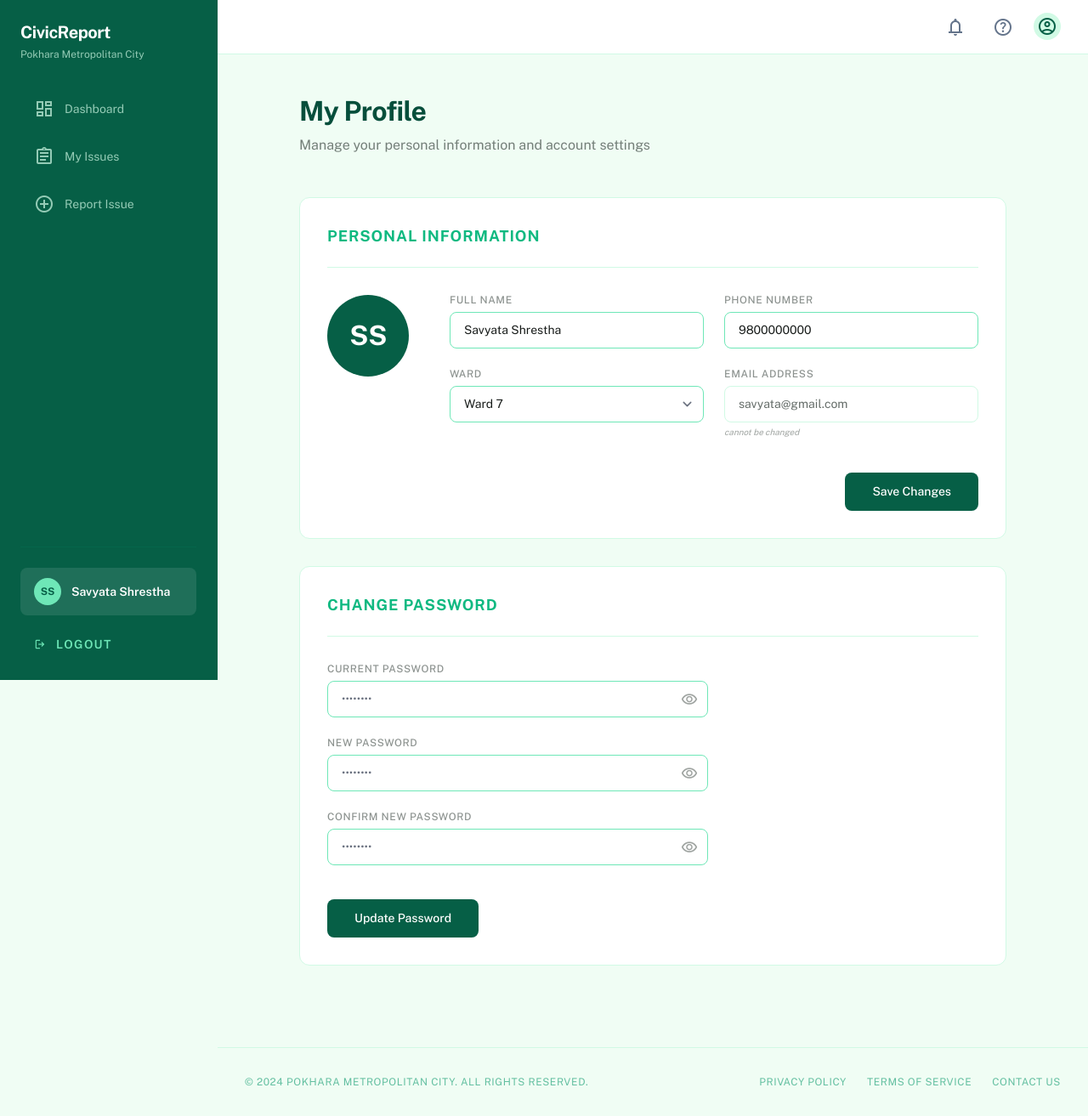
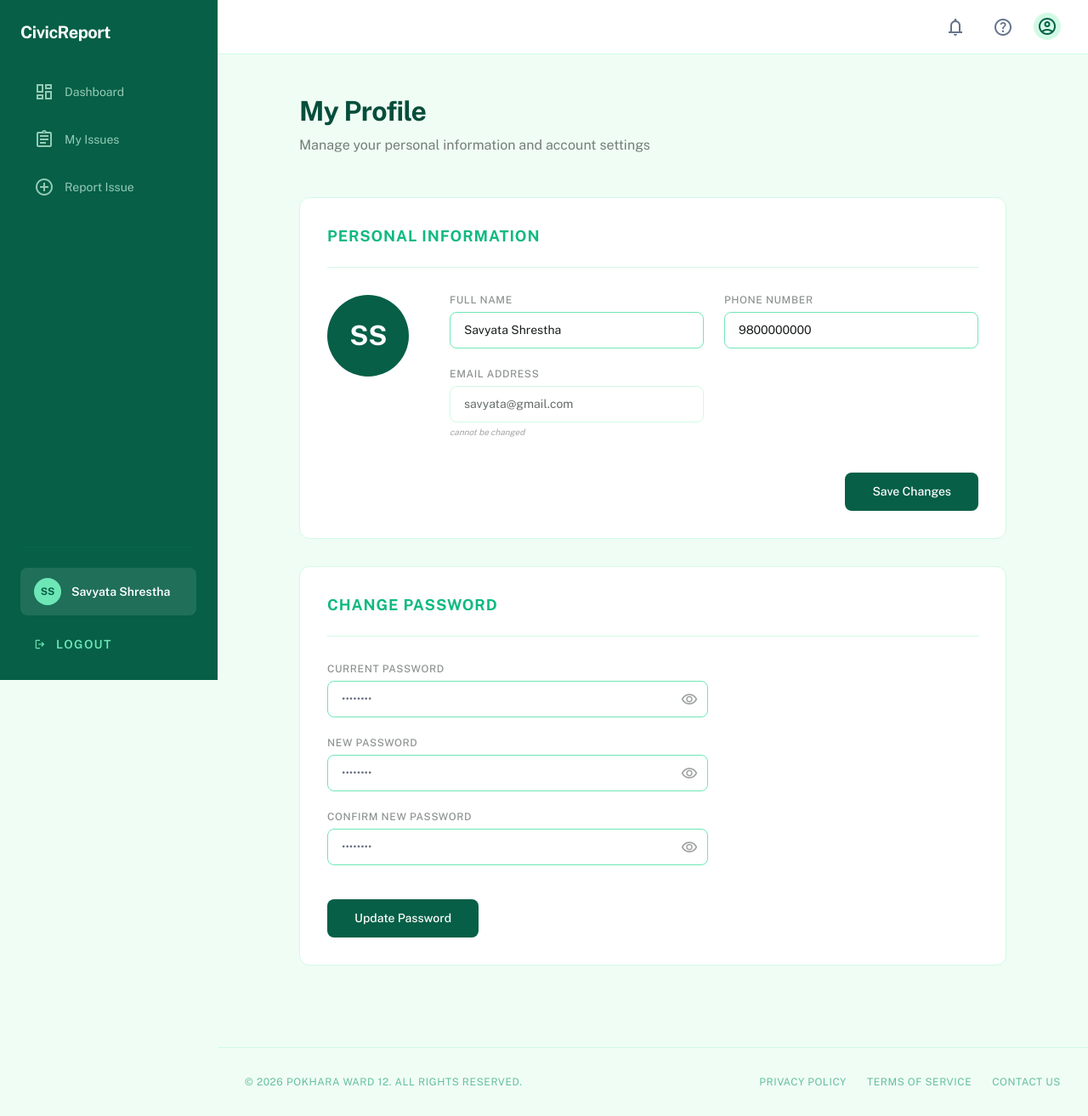
Before and after one commit to ssavyata/civicproject, a Django app: template templates/citizen_profile.html in a window 1280 px wide. Shown: the whole page at 85% size. Run offline with Django 5.2, Linux system fonts and the light colour scheme; the template is opened without the code that fills it, so the values that code supplies are empty; some libraries are stand-ins or nearby versions.

Commit message:
Update citizen_profile.html

```diff
--- a/templates/citizen_profile.html
+++ b/templates/citizen_profile.html
@@ -119,7 +119,6 @@
 <!-- Branding -->
 <div class="flex flex-col gap-1">
 <h1 class="text-xl font-bold tracking-tight text-white">CivicReport</h1>
-<p class="text-xs text-emerald-100/70">Pokhara Metropolitan City</p>
 </div>
 <!-- Navigation Links -->
 <nav class="flex flex-col gap-2">
@@ -199,20 +198,6 @@
 <input class="w-full bg-white border border-[#6EE7B7] rounded-lg px-4 py-2.5 text-body-sm focus:ring-1 focus:ring-emerald-500 focus:outline-none" type="tel" value="9800000000"/>
 </div>
 <div class="flex flex-col gap-2">
-<label class="text-label text-on-surface-variant/60 uppercase">Ward</label>
-<select class="w-full bg-white border border-[#6EE7B7] rounded-lg px-4 py-2.5 text-body-sm focus:ring-1 focus:ring-emerald-500 focus:outline-none appearance-none">
-<option>Ward 1</option>
-<option>Ward 2</option>
-<option>Ward 3</option>
-<option>Ward 4</option>
-<option>Ward 5</option>
-<option>Ward 6</option>
-<option selected="">Ward 7</option>
-<option>Ward 8</option>
-<option>Ward 9</option>
-</select>
-</div>
-<div class="flex flex-col gap-2">
 <label class="text-label text-on-surface-variant/60 uppercase">Email Address</label>
 <div class="flex flex-col">
 <span class="px-4 py-2.5 text-body-sm text-on-surface-variant/80 bg-surface-container-lowest border border-[#D1FAE5] rounded-lg">savyata@gmail.com</span>
@@ -272,7 +257,7 @@
 <!-- Footer Shell -->
 <footer class="w-full py-8 border-t border-[#D1FAE5] ml-0 px-8 flex justify-between items-center bg-[#F0FDF4]">
 <span class="text-xs font-['Public_Sans'] uppercase tracking-wider text-emerald-600/60">
-                © 2024 Pokhara Metropolitan City. All rights reserved.
+                © 2026 Pokhara Ward 12. All rights reserved.
             </span>
 <div class="flex gap-6">
 <a class="text-xs font-['Public_Sans'] uppercase tracking-wider text-emerald-600/60 hover:text-emerald-900 transition-colors" href="#">Privacy Policy</a>
```
